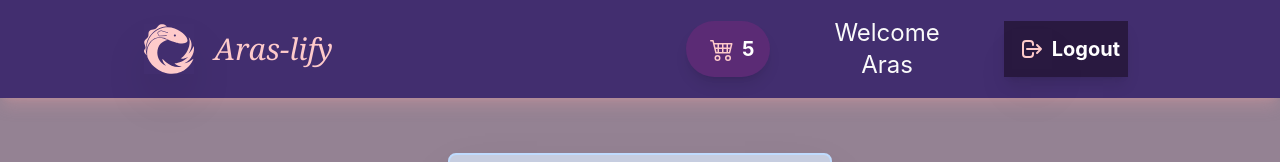
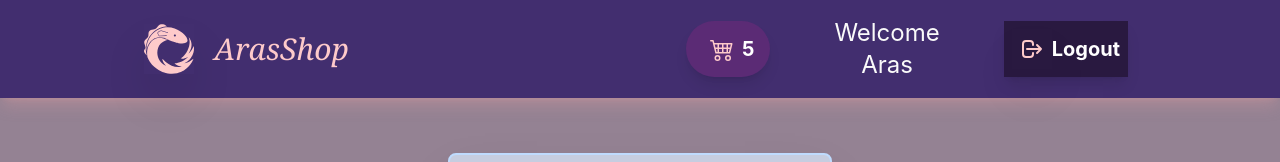
Before and after one commit to codecygen/064-React-Redux-TailwindCSS, a React (Create React App) app: page / in a window 1280 px wide. Shown: the top 162 px of the page. Built offline with nearby package versions, Linux system fonts and the light colour scheme.

Commit message:
cart is made responsive. I will work on couple more buttons for responsiveness. Tomorrow will be the time to dive into redux!!!! yay!!!

```diff
--- a/src/App.js
+++ b/src/App.js
@@ -11,7 +11,6 @@ const App = () => {
   const [isCartShown, setIsCartShown] = useState(false);
 
   const clickCartHandler = () => {
-    console.log('clicked!');
     setIsCartShown(prevValue => !prevValue);
   };
 
--- a/src/UI/CartCard.js
+++ b/src/UI/CartCard.js
@@ -9,8 +9,8 @@ const CartCard = props => {
                 <img src={props.img} className="h-full mx-auto rounded-xl" alt="Item Display" />
             </div>
 
-            <div className="w-3/6 inline-flex justify-center items-center">
-                <p className="text-xl italic pr-8">{props.desc}</p>
+            <div className="w-3/6 flex flex-col lg:flex-row justify-center items-center">
+                <p className="text-xl italic pr-0 lg:pr-8">{props.desc}</p>
                 <div className="flex flex-row items-center">
                     <button className="bg-gray-300 hover:bg-gray-400 text-gray-800 font-bold py-2 px-4 rounded">
                         -
--- a/src/components/Navbar.js
+++ b/src/components/Navbar.js
@@ -15,8 +15,6 @@ const Navbar = props => {
         return () => clearInterval(interim);
     }, [windowWidth]);
 
-    console.log(windowWidth);
-
     return (
         <section className="fixed right-0 left-0 w-screen bg-[rgba(62,42,109,0.95)] py-6 shadow-lg shadow-red-300/25">
             <div className="flex flex-row relative mx-5 lg:mx-36 items-center">
@@ -25,7 +23,7 @@ const Navbar = props => {
 
                     {windowWidth >= 540 &&
                     <h1 className="px-5 text-lg lg:text-3xl font-serif italic text-red-200">
-                        Aras-lify
+                        ArasShop
                     </h1>}
                 </div>
 
```
